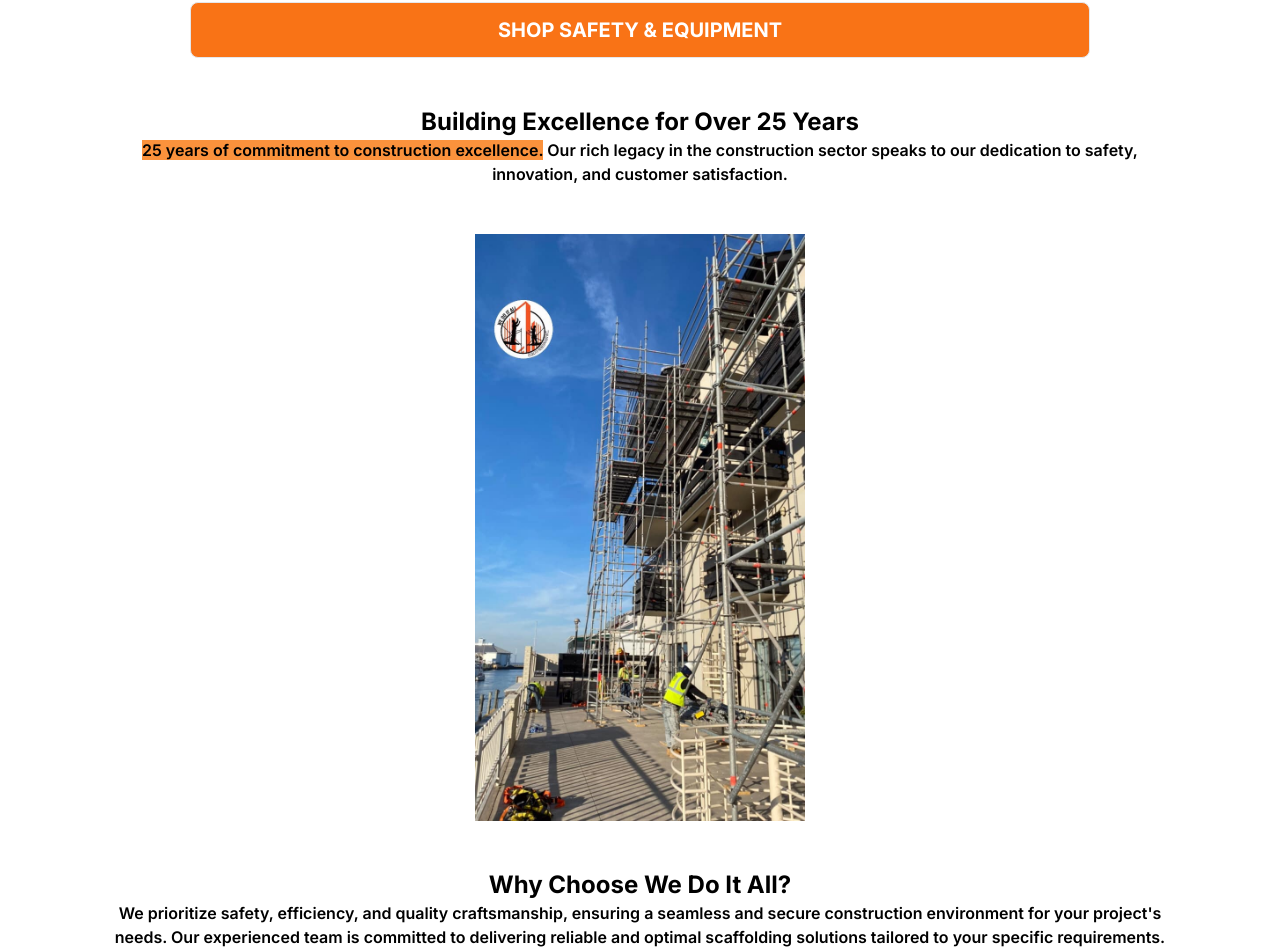
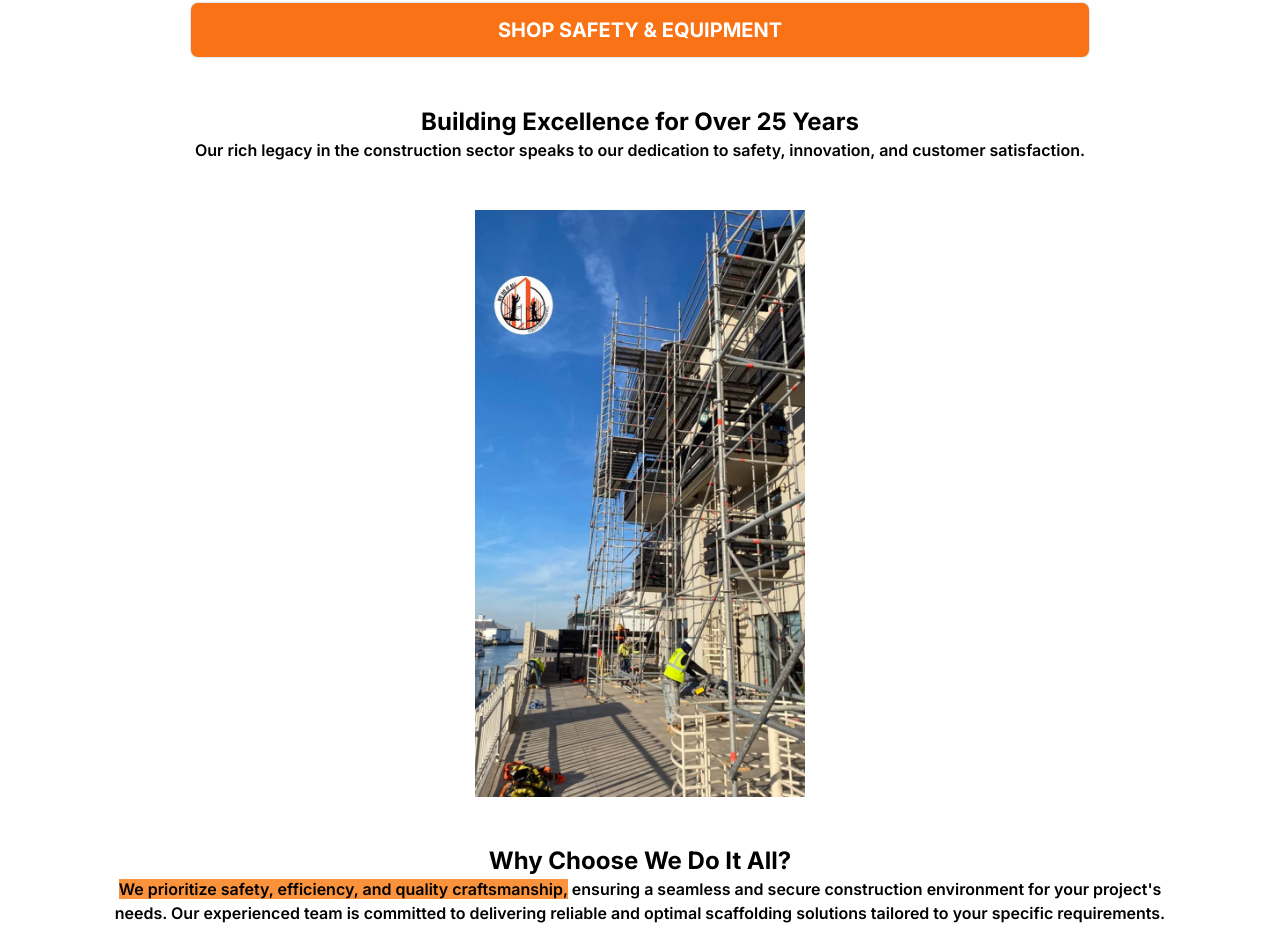
Before and after one commit to Alanl101/WDIA, a Next.js app: page / in a window 1280 px wide. Shown: the part 749-1701 px from the top of the page. Built offline with nearby package versions, Linux system fonts and the light colour scheme; no server answers.

Commit message:
additions

```diff
--- a/app/page.tsx
+++ b/app/page.tsx
@@ -43,9 +43,7 @@ export default function Home() {
           </Link>
 
           <h1 className="mt-12 text-2xl font-bold">Building Excellence for Over 25 Years</h1>
-          <p className="font-semibold">
-            <span className=" bg-orange-400 "> 25 years of commitment to construction excellence.</span>{" "} Our rich legacy in the construction sector speaks to our dedication to safety, innovation, and customer satisfaction.
-          </p>
+          <p className="font-semibold"> Our rich legacy in the construction sector speaks to our dedication to safety, innovation, and customer satisfaction.</p>
 
           <div className="flex items-center justify-center mt-12">
             <Image src={scaffold} alt="Companyimg" width={330} height={330} unoptimized={true} />
@@ -53,7 +51,7 @@ export default function Home() {
 
           <h1 className="mt-12 text-2xl font-bold">Why Choose We Do It All?</h1>
 
-          <p className="font-semibold">We prioritize safety, efficiency, and quality craftsmanship, ensuring a seamless and secure construction environment for your project's needs. Our experienced team is committed to delivering reliable and optimal scaffolding solutions tailored to your specific requirements.</p>
+          <p className="font-semibold"> <span className=" bg-orange-400">We prioritize safety, efficiency, and quality craftsmanship,</span> ensuring a seamless and secure construction environment for your project's needs. Our experienced team is committed to delivering reliable and optimal scaffolding solutions tailored to your specific requirements.</p>
 
           <h1 className="mt-12 text-2xl font-bold">Our Commitment to You</h1>
 
@@ -61,7 +59,7 @@ export default function Home() {
 
 
           <h1 className="mt-12 text-2xl font-bold">We Do It All Scaffolding Services Include</h1>
-          <ul className="list-disc list-inside ms-8 text-justify mx-auto font-semibold ">
+          <ul className="list-disc list-inside ms-8 text-justify mx-auto font-semibold">
             <li>Advanced System Scaffold</li>
             <li>Expert Shoring/Re-shoring</li>
             <li>Dynamic Dance Floors</li>
```
